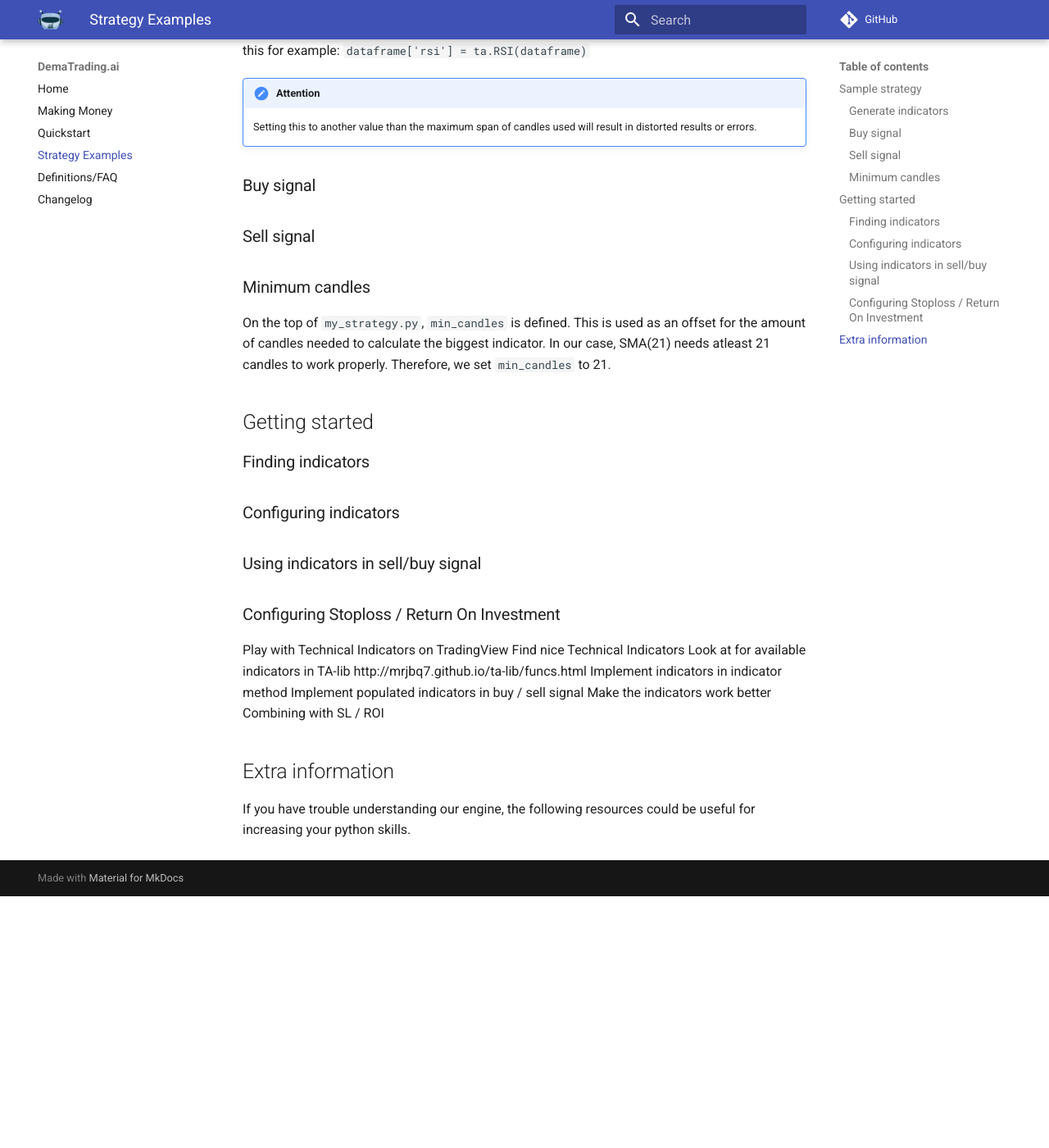
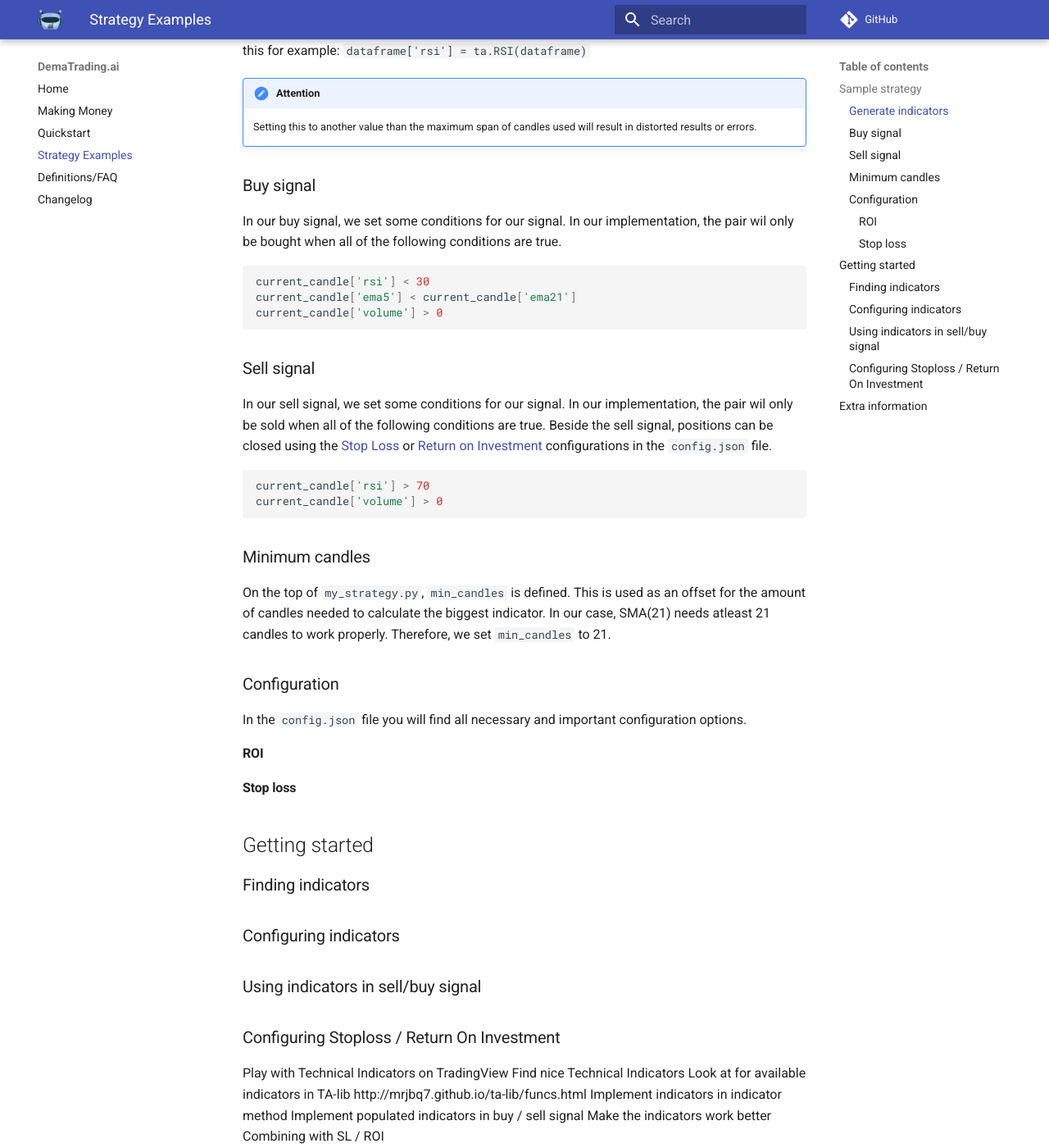
Before and after one commit to dema-trading-ai/engine, an MkDocs documentation site: the page built from docs/strategyexamples.md, in a window 1280 px wide and 1400 px high, scrolled down 520 px. Shown: the whole window at 82% size. Built offline with MkDocs 1.6.1 and Material for MkDocs 9.7.7, drawn with Linux system fonts in a browser that asks for light colours; comment, search, counter and statistics services are not loaded; before the commit the page ends 1613 px from its top, so only the background shows below that.

Commit message:
[Feat] more additions // reconfigured mkdocs for additional md

````diff
--- a/docs/strategyexamples.md
+++ b/docs/strategyexamples.md
@@ -14,12 +14,27 @@ For this strategy we decided we want to use RSI and EMA indicators to trigger bu
     Setting this to another value than the maximum span of candles used will result in distorted results or errors.
 
 ### Buy signal
-
+In our buy signal, we set some conditions for our signal. In our implementation, the pair wil only be bought when all of the following conditions are true.
+```python
+current_candle['rsi'] < 30
+current_candle['ema5'] < current_candle['ema21']
+current_candle['volume'] > 0
+```
 
 ### Sell signal
+In our sell signal, we set some conditions for our signal. In our implementation, the pair wil only be sold when all of the following conditions are true. Beside the sell signal, positions can be closed using the [Stop Loss](#Stop_loss) or [Return on Investment](#ROI) configurations in the ``config.json`` file.
+```python
+current_candle['rsi'] > 70
+current_candle['volume'] > 0
+```
 
 ### Minimum candles
 On the top of ``my_strategy.py``, ``min_candles`` is defined. This is used as an offset for the amount of candles needed to calculate the biggest indicator. In our case, SMA(21) needs atleast 21 candles to work properly. Therefore, we set ``min_candles`` to 21.
+
+### Configuration
+In the ``config.json`` file you will find all necessary and important configuration options.
+#### ROI
+#### Stop loss
 
 ## Getting started
 ### Finding indicators
--- a/mkdocs.yml
+++ b/mkdocs.yml
@@ -17,3 +17,6 @@ markdown_extensions:
   - admonition
   - pymdownx.details
   - pymdownx.superfences
+  - toc:
+      permalink: "#"
+      separator: "_"
````
